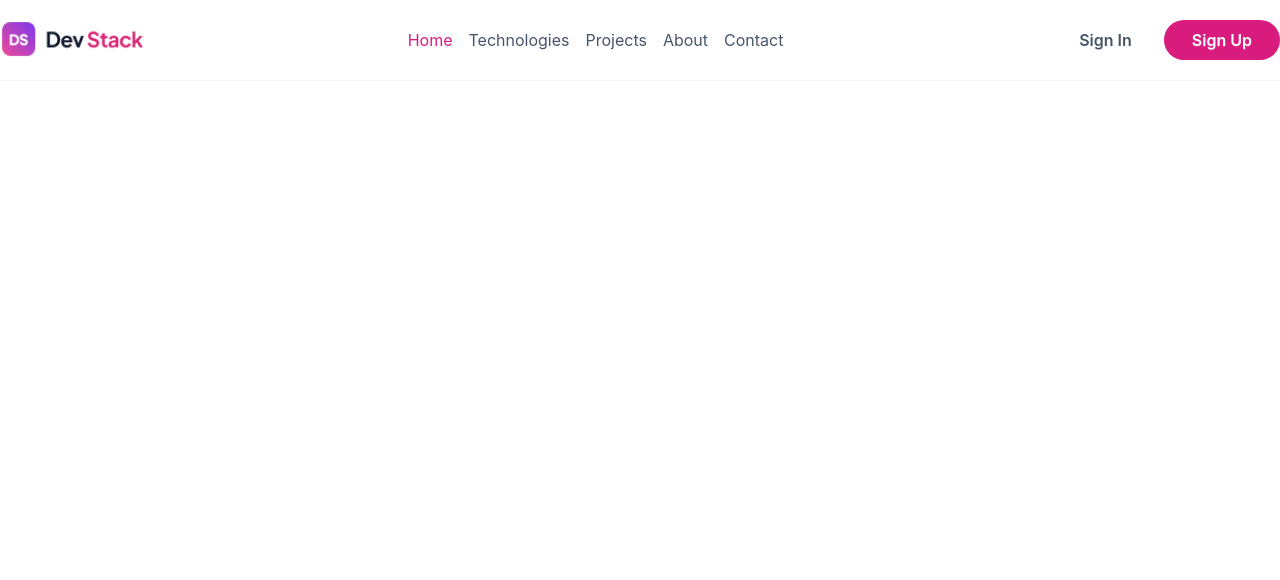
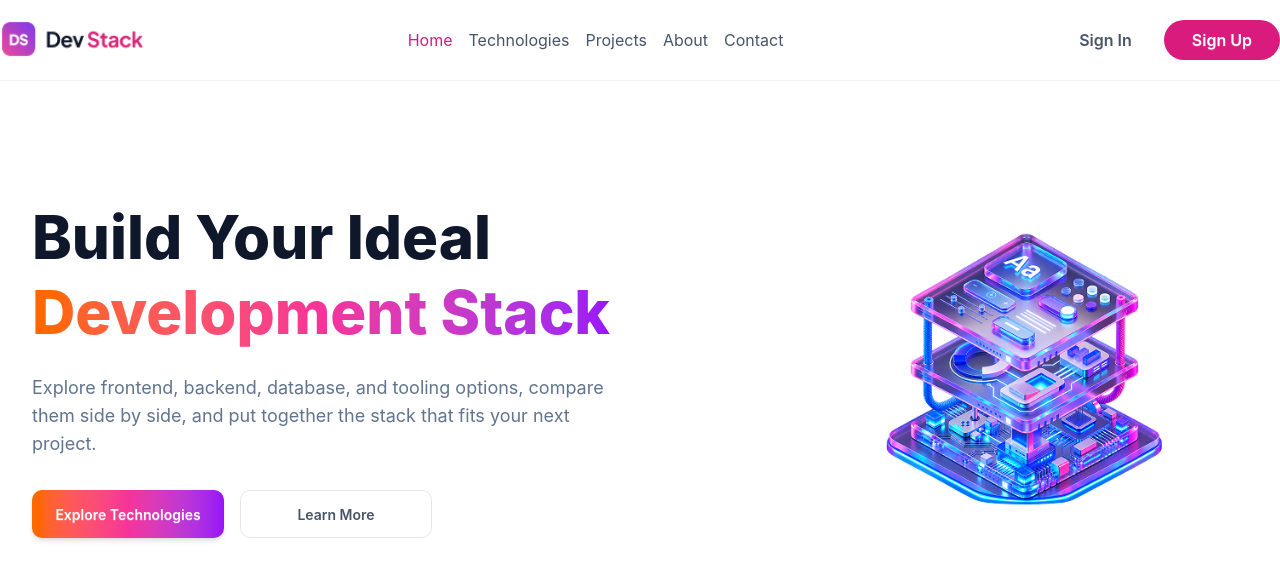
Before and after one commit to MahmudulHasan1316/my-development-stack, a React (Vite) app: page / in a window 1280 px wide. Shown: the top 580 px of the page. Built offline with nearby package versions, Linux system fonts and the light colour scheme.

Commit message:
In this commit, I have make a hero section using tailwind css.

```diff
--- a/src/App.tsx
+++ b/src/App.tsx
@@ -1,3 +1,4 @@
+import Hero from "./Components/hero"
 import Nav from "./Components/Nav"
 
 function App() {
@@ -5,6 +6,7 @@ function App() {
   return (
     <>
      <Nav></Nav>
+     <Hero></Hero>
     </>
   )
 }
--- a/src/Components/Nav.tsx
+++ b/src/Components/Nav.tsx
@@ -3,7 +3,7 @@ import Logo from "../assets/logo-text.png";
 
 export default function Nav() {
   return (
-    <div className="border-b border-gray-100">
+    <div className="sticky top-0 z-50 border-b border-gray-100 bg-white">
       <nav className="flex justify-between gap-4 items-center py-4 container mx-auto">
         <img src={Logo} alt="Logo Text" className="w-28 sm:w-32 md:w-36" />
 
--- /dev/null
+++ b/src/Components/hero.tsx
@@ -0,0 +1,51 @@
+import heroImage from '../assets/banner-stack.png'
+
+export default function Hero() {
+
+  return (
+    <div className="min-h-screen bg-white">
+      {/* Hero Section */}
+      <section className="max-w-7xl mx-auto px-6 py-16 lg:px-8">
+        <div className="grid grid-cols-1 items-center gap-12 lg:grid-cols-2">
+          {/* Left Content */}
+          <div>
+            {/* Heading */}
+            <h1 className="text-4xl font-extrabold leading-tight text-slate-900 md:text-5xl lg:text-6xl">
+              Build Your Ideal{" "}
+              <span className="block bg-linear-to-r from-orange-500 via-pink-500 to-purple-600 bg-clip-text text-transparent">
+                Development Stack
+              </span>
+            </h1>
+
+            {/* Description */}
+            <p className="mt-6 max-w-xl text-base leading-7 text-slate-500 md:text-lg">
+              Explore frontend, backend, database, and tooling options, compare
+              them side by side, and put together the stack that fits your next
+              project.
+            </p>
+
+            {/* Buttons */}
+            <div className="mt-8 flex flex-wrap gap-4">
+              {/* DaisyUI + Tailwind Gradient */}
+              <button className="btn h-12 w-48 rounded-[10px] border-0 bg-linear-to-r from-orange-500 via-pink-500 to-purple-600 text-white shadow-md hover:opacity-90">
+                Explore Technologies
+              </button>
+
+              {/* DaisyUI Outline Button */}
+              <button className="btn h-12 w-48 btn-outline rounded-[10px] border-gray-200 shadow-none text-[#475569]">Learn More</button>
+            </div>
+          </div>
+
+          {/* Right Image */}
+          <div className="flex justify-center lg:justify-end">
+            <img
+              src={heroImage}
+              alt="Development Stack"
+              className="w-full max-w-md object-contain"
+            />
+          </div>
+        </div>
+      </section>
+    </div>
+  );
+}
```
